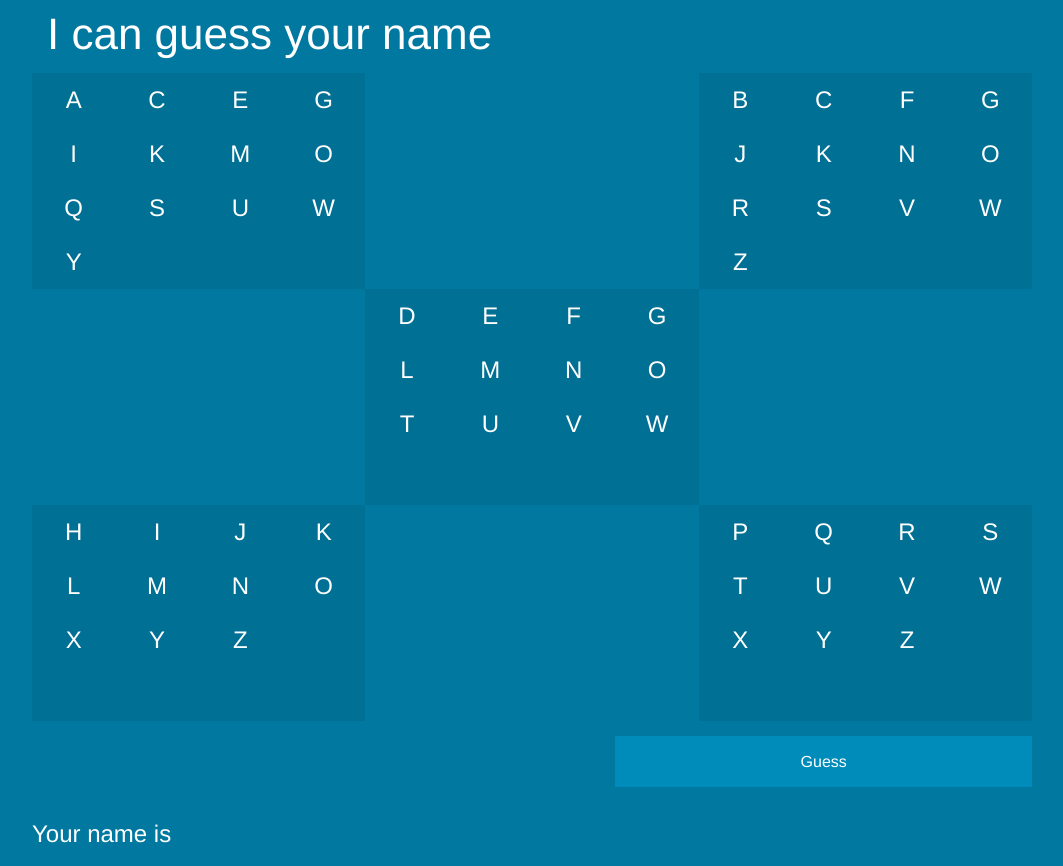
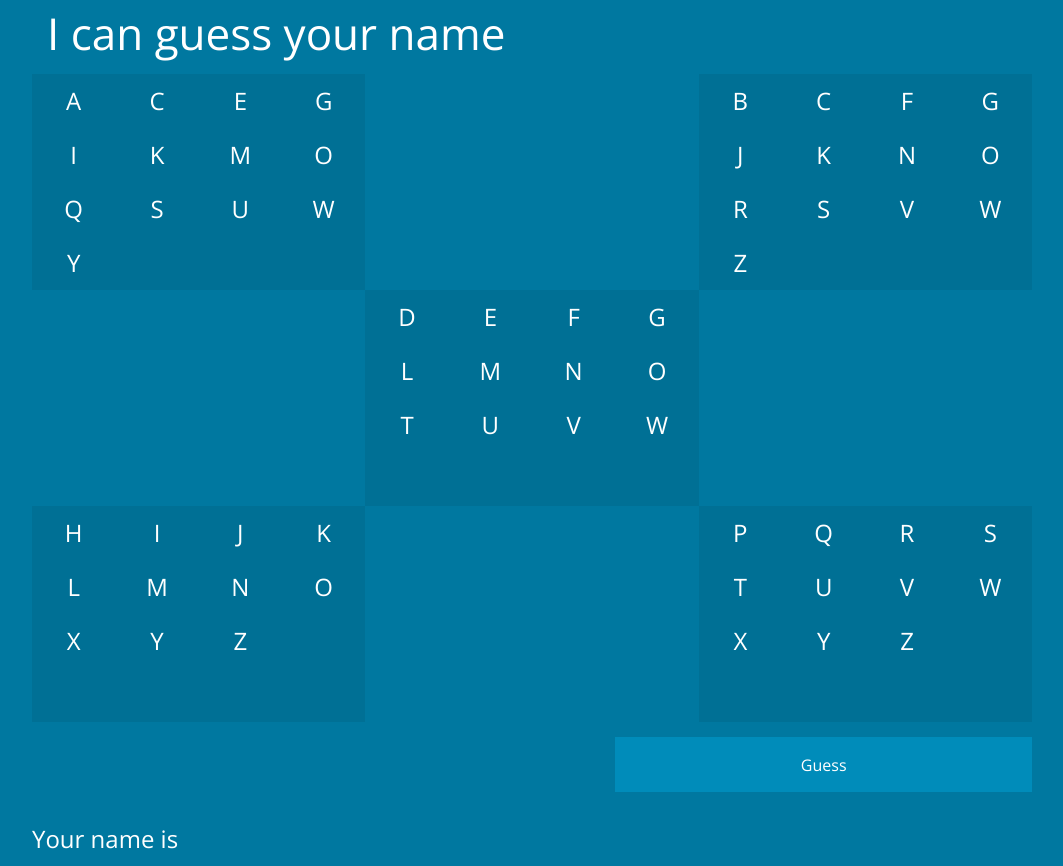
Before and after one commit to MacKittipat/nameguesser, a plain HTML site: page index.html in a window 1280 px wide. Shown: the whole page, without its empty margins (108-1171 px from the left). Drawn offline with nearby package versions, Linux system fonts and the light colour scheme.

Commit message:
Change font style

```diff
--- a/assets/css/style.css
+++ b/assets/css/style.css
@@ -1,3 +1,6 @@
+*, .button{
+    font-family: 'Open Sans', sans-serif;
+}
 body {
     background-color: #0078a0;
     color: white;
--- a/index.html
+++ b/index.html
@@ -7,6 +7,7 @@
         <link rel="stylesheet" type="text/css" href="assets/lib/foundation/css/normalize.css">
         <link rel="stylesheet" type="text/css" href="assets/lib/foundation/css/foundation.min.css">
         <link rel="stylesheet" type="text/css" href="assets/css/style.css">
+        <link href='http://fonts.googleapis.com/css?family=Open+Sans:300italic,400italic,600italic,700italic,800italic,400,600,700,800,300' rel='stylesheet' type='text/css'>
         <script type="text/javascript" src="assets/lib/jquery/jquery-1.11.0.min.js"></script>
         <script type="text/javascript" src="assets/js/main.js"></script>
     </head>
```
